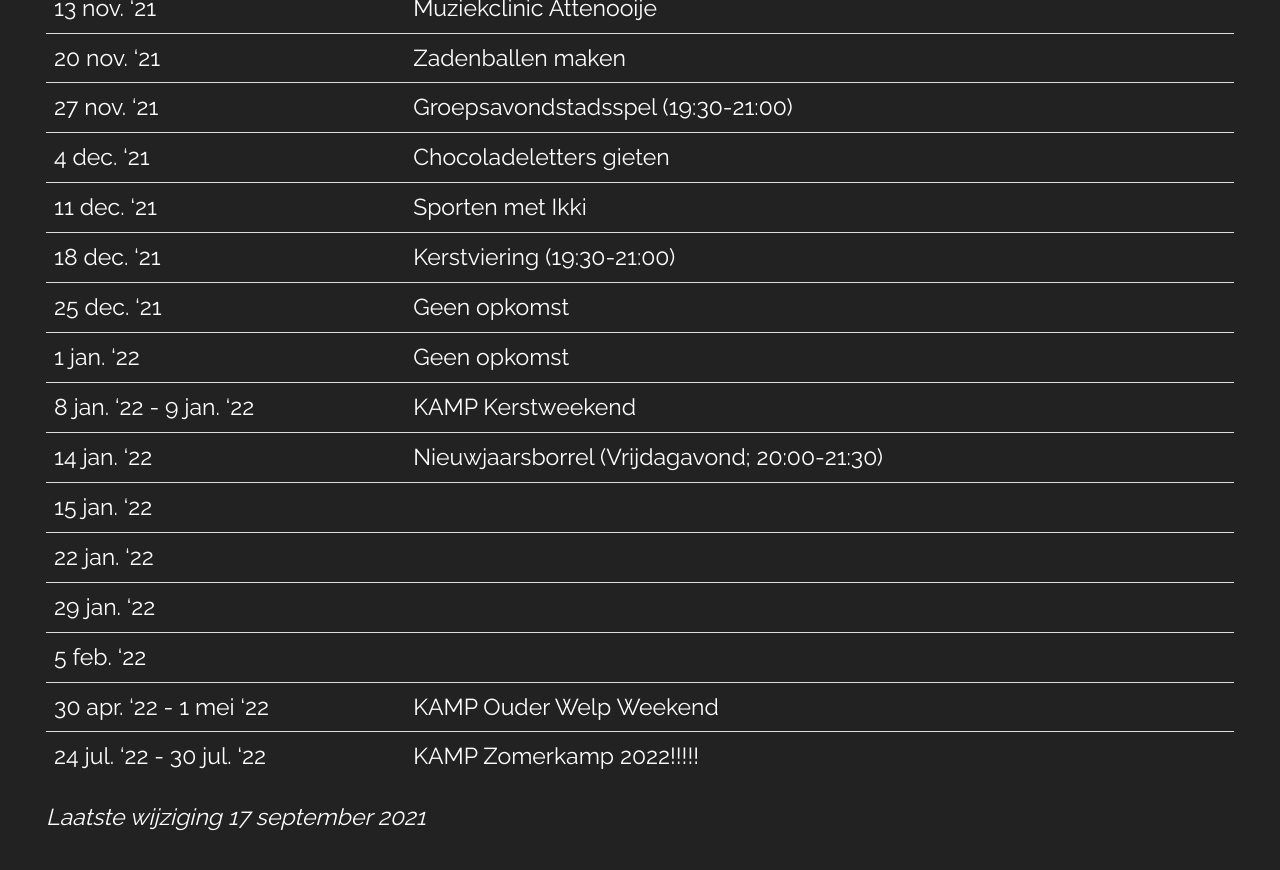
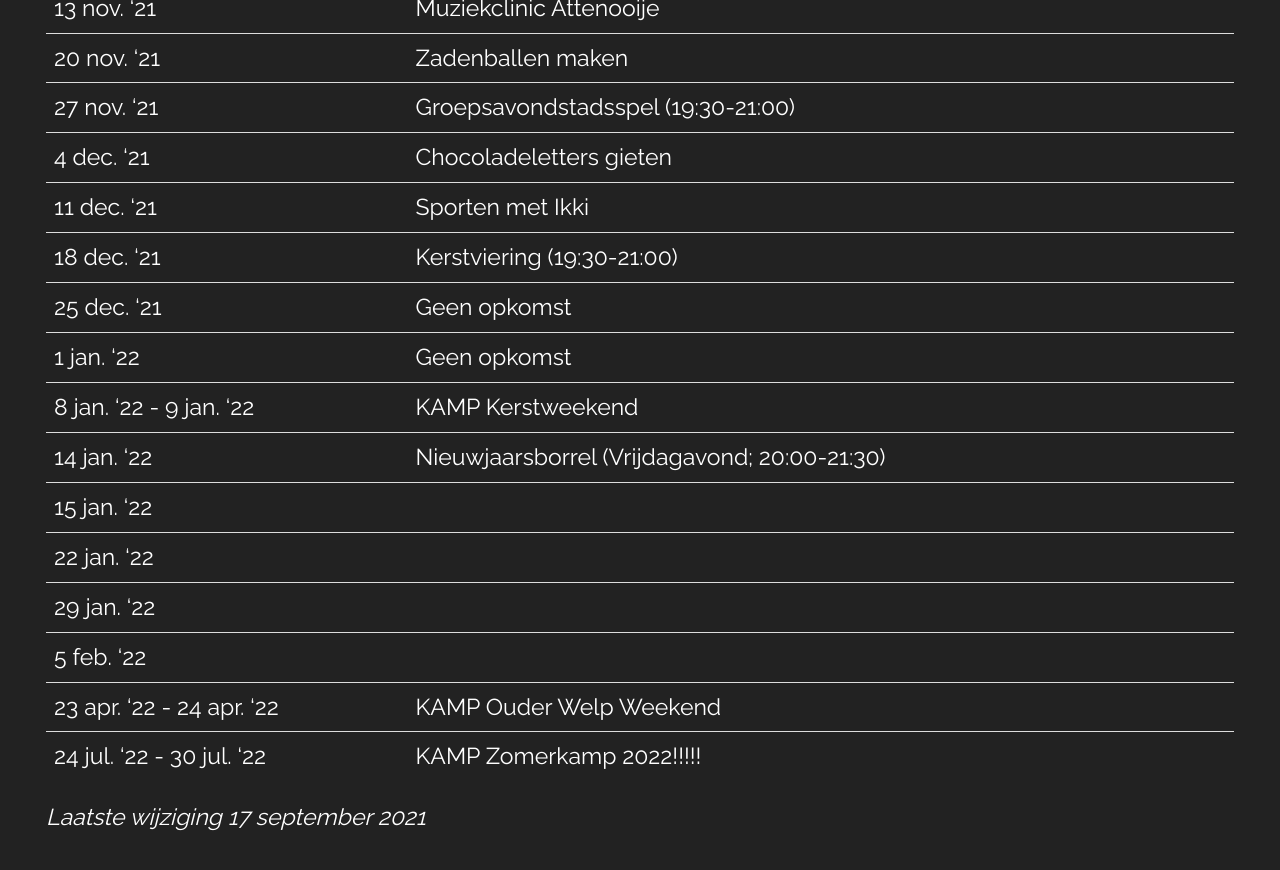
Before and after one commit to nognooitmeegemaakt/website, a Jekyll site: the page built from _agenda/welpen.md, in a window 1280 px wide and 900 px high, scrolled down 892 px. Shown: the top 870 px of the window. Built offline with Jekyll 4.4.1, drawn with Linux system fonts in a browser that asks for light colours; some web fonts are replaced.

Commit message:
Update welpen.md Agenda through CMS
By Fabrizio Zanin (141.101.105.149)

```diff
--- a/_agenda/welpen.md
+++ b/_agenda/welpen.md
@@ -34,7 +34,7 @@ Aangepast op 17 september.
 | 22 jan. '22 |  |
 | 29 jan. '22 |  |
 | 5 feb. '22 |  |
-| 30 apr. '22 - 1 mei '22 | KAMP Ouder Welp Weekend |
+| 23 apr. '22 - 24 apr. '22 | KAMP Ouder Welp Weekend |
 | 24 jul. '22 - 30 jul. '22 | KAMP Zomerkamp 2022!!!!! |
 {: .table :}
 
```
